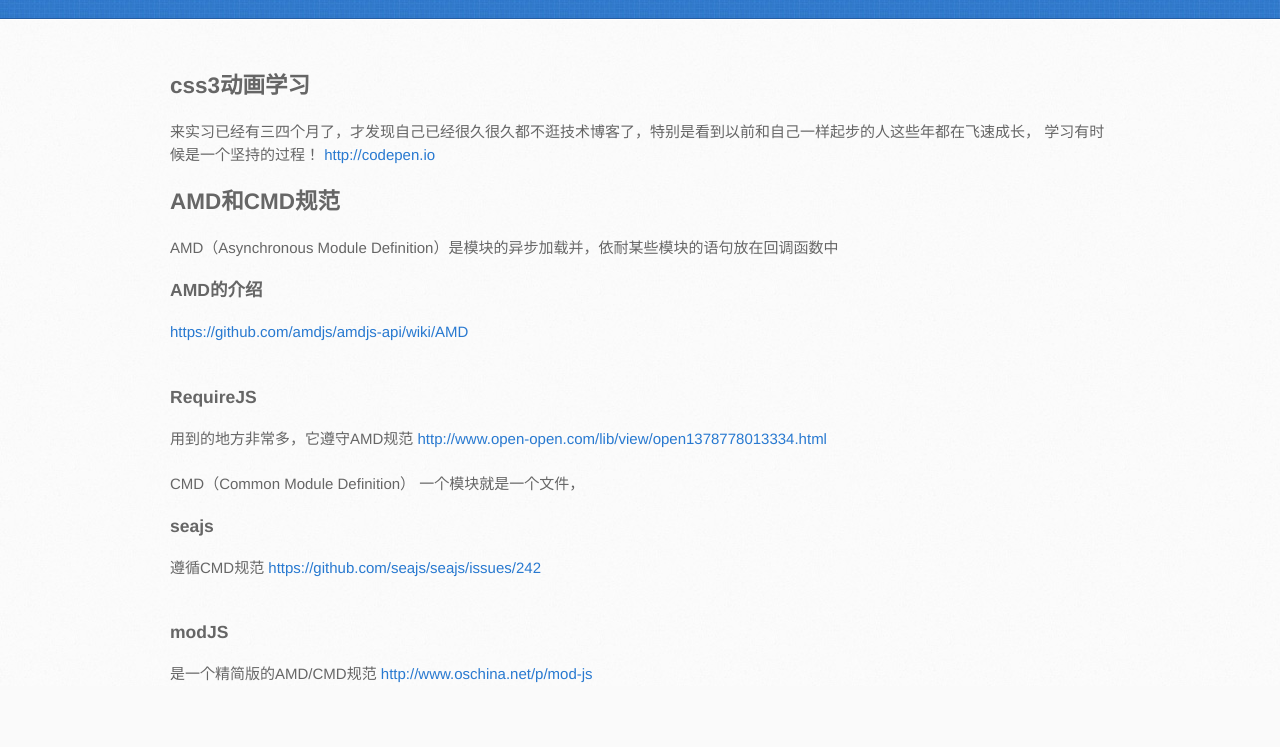
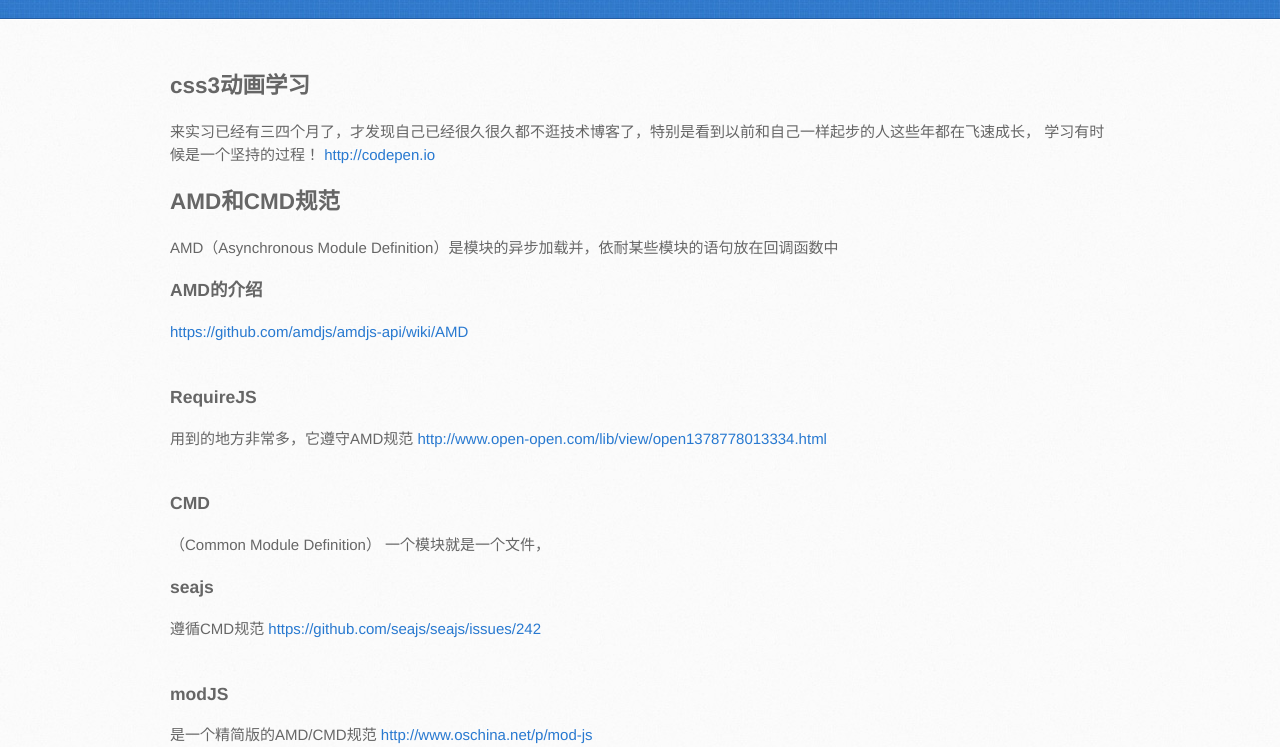
Before and after one commit to zxyvirgo/zxyvirgo.github.com, a plain HTML site: page index.html in a window 1280 px wide. Shown: the part 182-929 px from the top of the page. Before the commit the page ends 868 px from the top, so only its background shows below. Drawn offline with Linux system fonts and the light colour scheme.

Commit message:
Update index.html

```diff
--- a/index.html
+++ b/index.html
@@ -43,7 +43,7 @@
           <a href=" http://www.open-open.com/lib/view/open1378778013334.html" class="link"> http://www.open-open.com/lib/view/open1378778013334.html</a>
 <br/>
            <br/>
-           CMD（Common Module Definition）
+           <h3>CMD</h3>（Common Module Definition）
            一个模块就是一个文件，<h3>seajs</h3>遵循CMD规范
            <a href="https://github.com/seajs/seajs/issues/242" class="link">https://github.com/seajs/seajs/issues/242</a>
 
```
